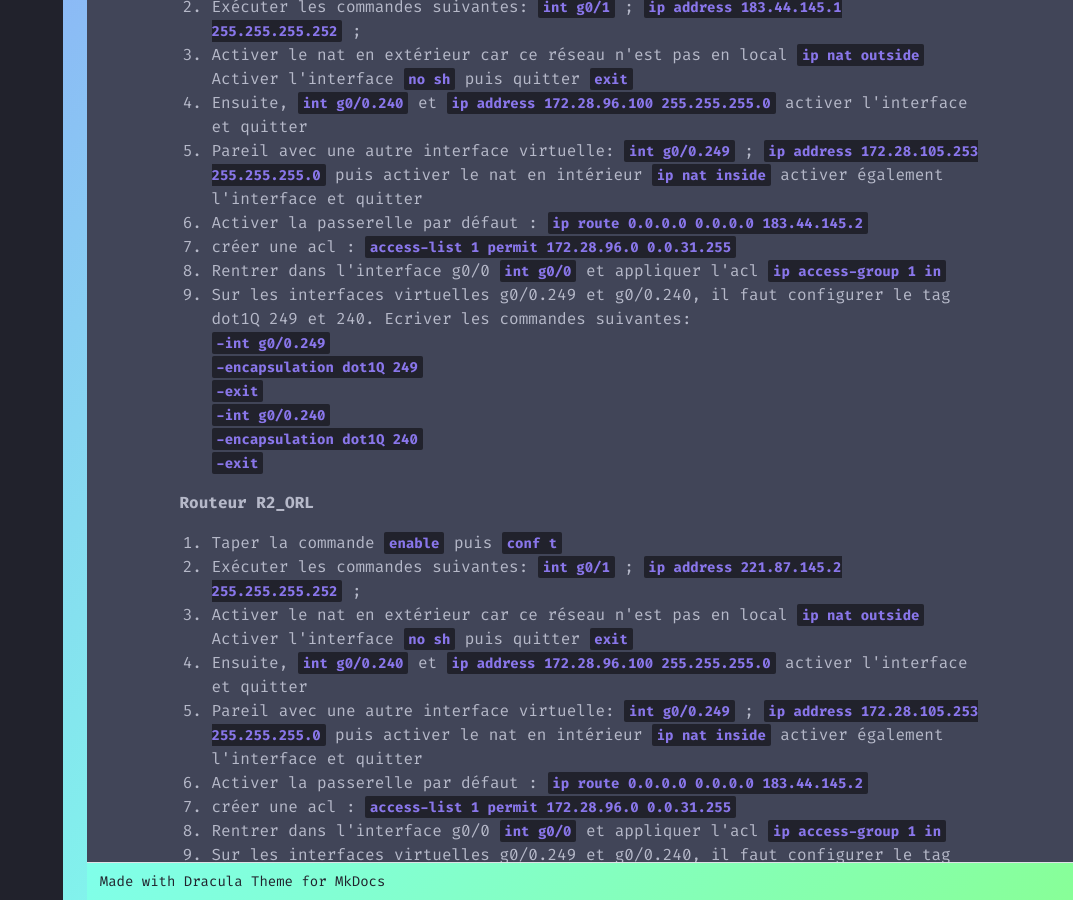
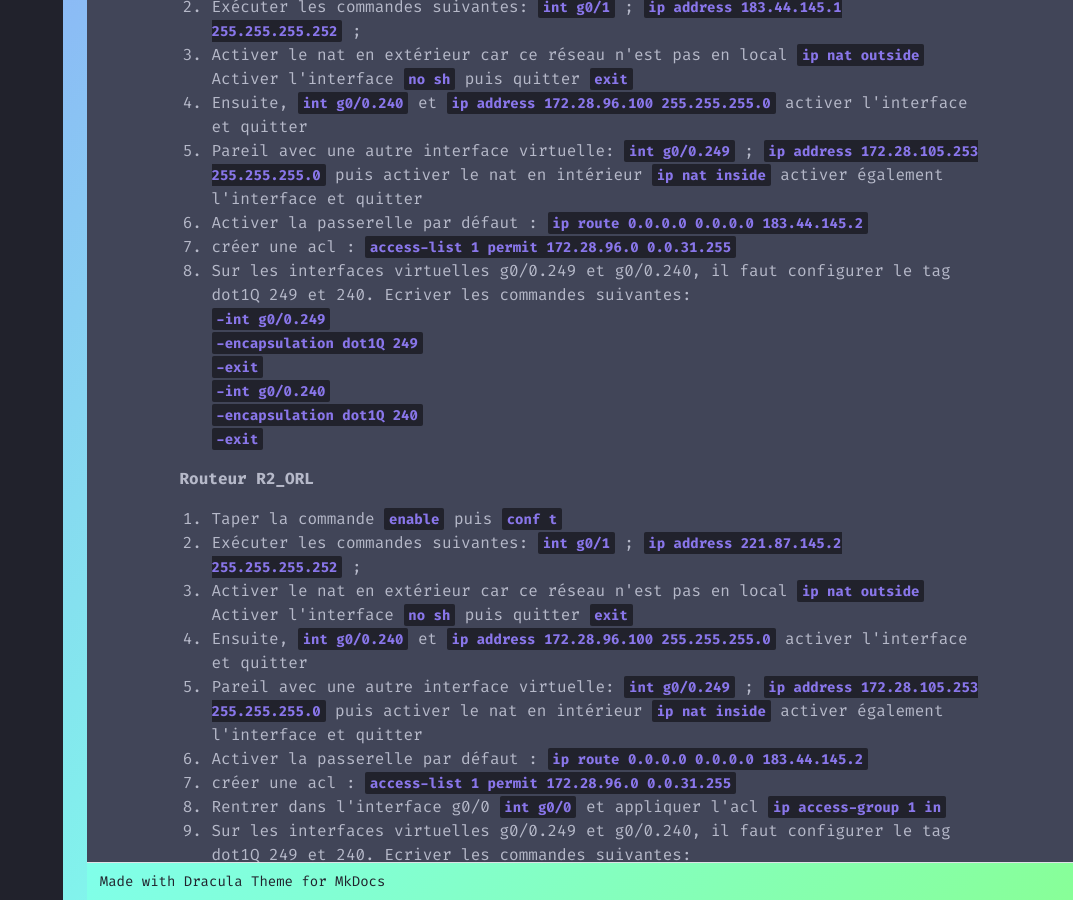
Before and after one commit to eRaETatsuya/OrleansSIO.github.io, an MkDocs documentation site: the page built from docs/routeurs.md, in a window 1280 px wide and 900 px high, scrolled down 939 px. Shown: the whole window, without its empty margins (207-1280 px from the left). Built offline with MkDocs 1.6.1 and Material for MkDocs 9.7.7, drawn with Linux system fonts in a browser that asks for light colours.

Commit message:
Update routeurs.md

```diff
--- a/docs/routeurs.md
+++ b/docs/routeurs.md
@@ -29,8 +29,7 @@ Les boutons des routeurs ne fonctionnaient plus, nous avons donc réinitialisés
 activer également l'interface et quitter
 6. Activer la passerelle par défaut : **`ip route 0.0.0.0 0.0.0.0 183.44.145.2`**
 7. créer une acl : **`access-list 1 permit 172.28.96.0 0.0.31.255`**
-8. Rentrer dans l'interface g0/0 **`int g0/0`** et appliquer l'acl **`ip access-group 1 in`**
-9. Sur les interfaces virtuelles g0/0.249 et g0/0.240, il faut configurer le tag dot1Q 249 et 240. Ecriver les commandes suivantes:<br>
+8. Sur les interfaces virtuelles g0/0.249 et g0/0.240, il faut configurer le tag dot1Q 249 et 240. Ecriver les commandes suivantes:<br>
             **`-int g0/0.249`**
             <br>
             **`-encapsulation dot1Q 249`**
```
